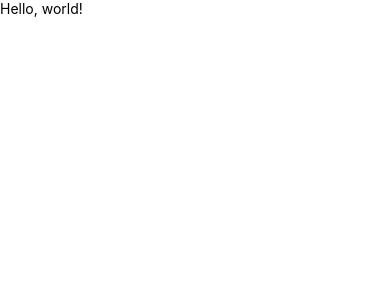
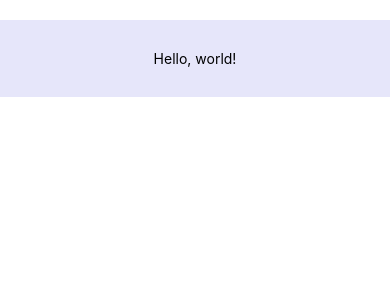
Before and after one commit to VedanthB/AwesomeProject, a React Native app: screen / in a window 390 px wide. Shown: the top 300 px of the page. Built offline with nearby package versions, Linux system fonts and the light colour scheme.

Commit message:
[FEAT]: Styling

```diff
--- a/App.js
+++ b/App.js
@@ -4,7 +4,7 @@ import { StyleSheet, Text, View, SafeAreaView } from "react-native";
 export default function App() {
   return (
     <SafeAreaView>
-      <View>
+      <View style={styles.container}>
         <Text>Hello, world!</Text>
       </View>
     </SafeAreaView>
@@ -13,9 +13,12 @@ export default function App() {
 
 const styles = StyleSheet.create({
   container: {
-    flex: 1,
-    backgroundColor: "#fff",
+    backgroundColor: "lavender",
+    paddingHorizontal: 10,
+    marginVertical: 20,
+    padding: 30,
     alignItems: "center",
+    color: "black",
     justifyContent: "center",
   },
 });
```
